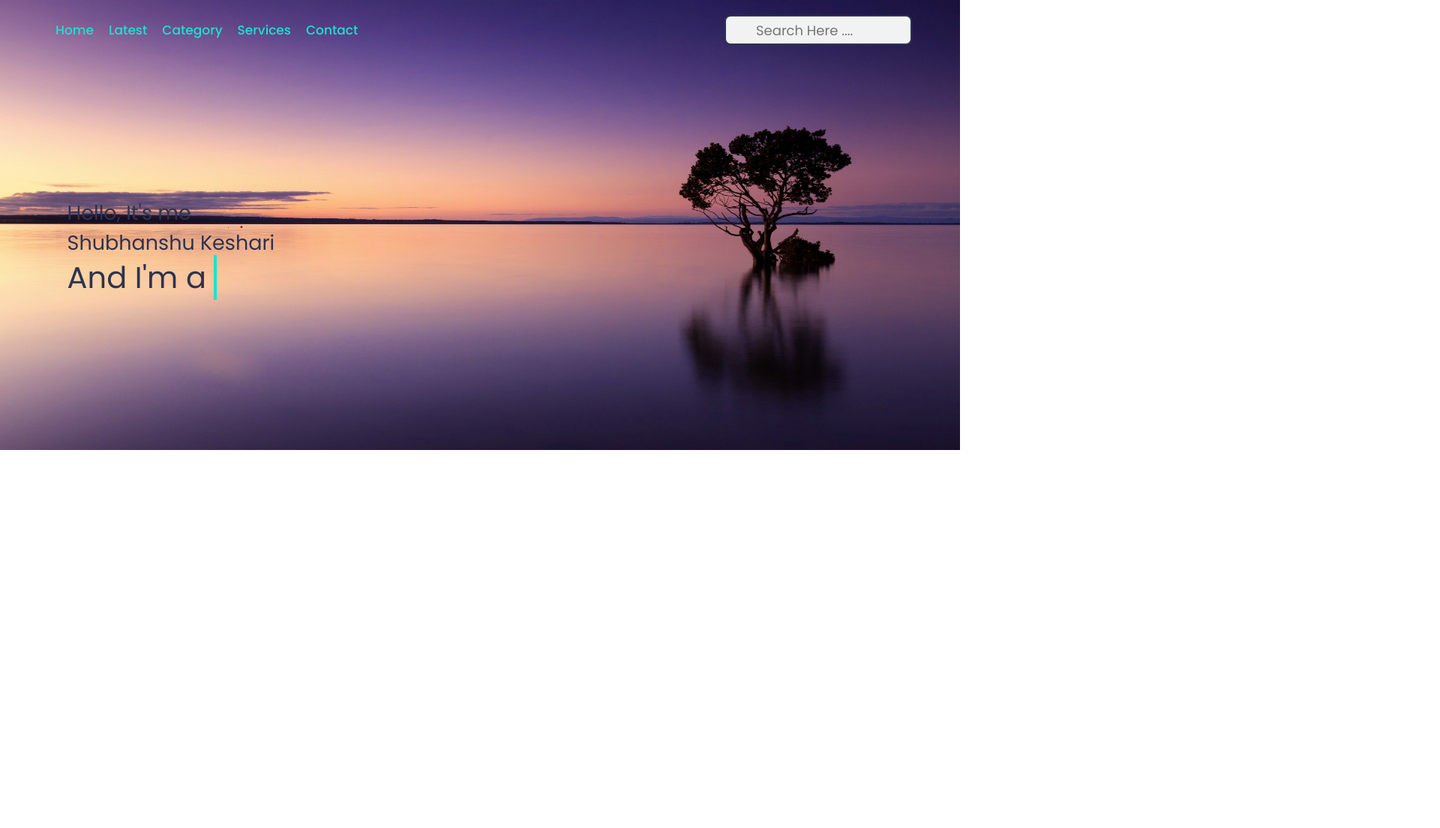
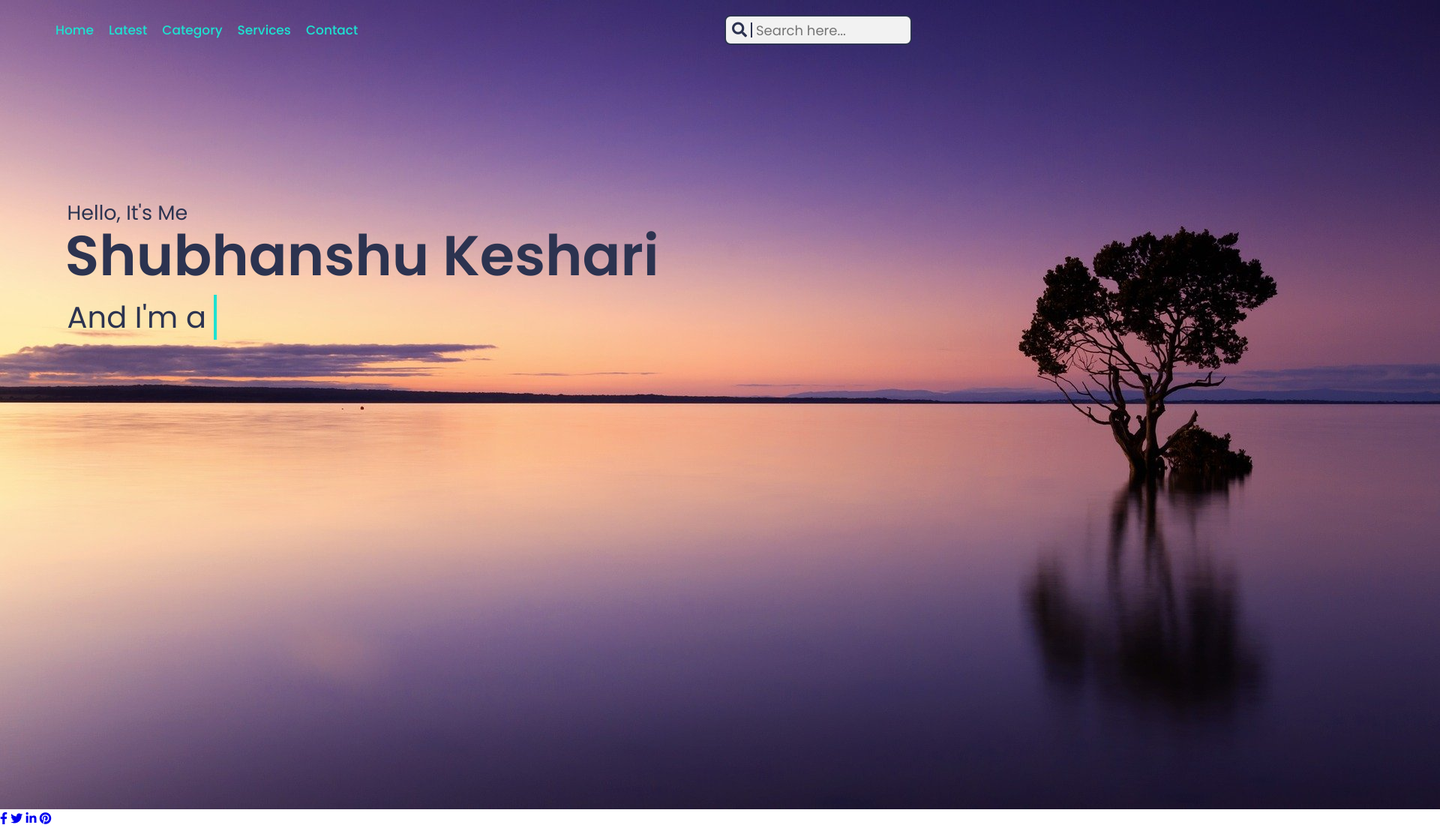
Before and after one commit to shubhanshukeshari/shubhanshu-website, a plain HTML site: page index.html in a window 1280 px wide. Shown: the whole page at 75% size, 1920 px wide, since content can reach past the window. Before the commit the page ends 800 px from the top, so only its background shows below. Drawn offline with Linux system fonts and the light colour scheme.

Commit message:
Update index.html

```diff
--- a/index.html
+++ b/index.html
@@ -1,52 +1,55 @@
-<!DOCTYPE html>
 <html>
 <head>
-        <title>
-           hello
-        </title>
-        <link href='concatenate.css', rel='stylesheet'>
+    <meta charset="UTF-8">
+
+    <link rel="stylesheet" href="concatenate.css">
+     <link rel="stylesheet" href="https://cdnjs.cloudflare.com/ajax/libs/font-awesome/5.15.2/css/all.min.css">
+     <meta name="viewport" content="width=device-width, initial-scale=1.0">
    </head>
 <body>
-        <header><nav>
+    <header>
+      <nav>
       <div class="navbar">
+
         <ul class="menu">
            <li><a href="#">Home</a></li>
-                    <li><a href="#">Latest</a></li>
+           <li><a href="latest.html">Latest</a></li>
            <li><a href="#">Category</a></li>
             <li><a href="#">Services</a></li>
            <li><a href="#">Contact</a></li>
          </ul>
-
          <div class="search-box">
-                <input type="text" placeholder='Search Here ....'>
-                <a href='#'><i class="fas fa-search"></i></a>
+           <input type="text" placeholder="Search here...">
+           <a href="#"><i class="fas fa-search"></i></a>
          </div>
       </div>
       </nav>
       <div class="content">
-            <div class='text-content'>
-            <div class='text'>Hello, It's me</div>
-            <div class='text'>Shubhanshu Keshari</div>
-            <div class='job'>
-                <span>And I'm a </span>
-                <div class='typing-text'>
-                    <span class='one'>Software Developer</span>
+        <div class="text-content">
+          <div class="text">Hello, It's Me </div>
+          <div class="name">Shubhanshu Keshari</div>
+          <div class="job">
+
+              <span>And I'm a</span>
+               <div class="typing-text">
+                 <span class="two">developer.</span>
                </div>
              </div>
           </div>
+
         </div>
-        <div>
-            <div class='boy'>
-                <img src='4.jpg' width="100%" height="600px" alt=''>
+        <div class="girl">
+          <img src="4.jpg" alt="">
         </div>
-                <div>
-                    <div class='media-icon'>
-                        <a href='#'><i class='fab fa-facebook-f'></i></a>
-                        <a href='#'><i class='fab fa-Twitter '></i></a>
-                        <a href='#'><i class='fab fa-linkedin-in'></i></a>
-                    </div>
-                </div>
+
+      <div class="media-icons">
+       <a href="#"><i class="fab fa-facebook-f"></i></a>
+       <a href="#"><i class="fab fa-twitter"></i></a>
+       <a href="#"><i class="fab fa-linkedin-in"></i></a>
+       <a href="#"><i class="fab fa-pinterest"></i></a>
      </div>
     </header>
+
+
    </body>
 </html>
```
Lines whose indentation alone changed are shown as unchanged.
